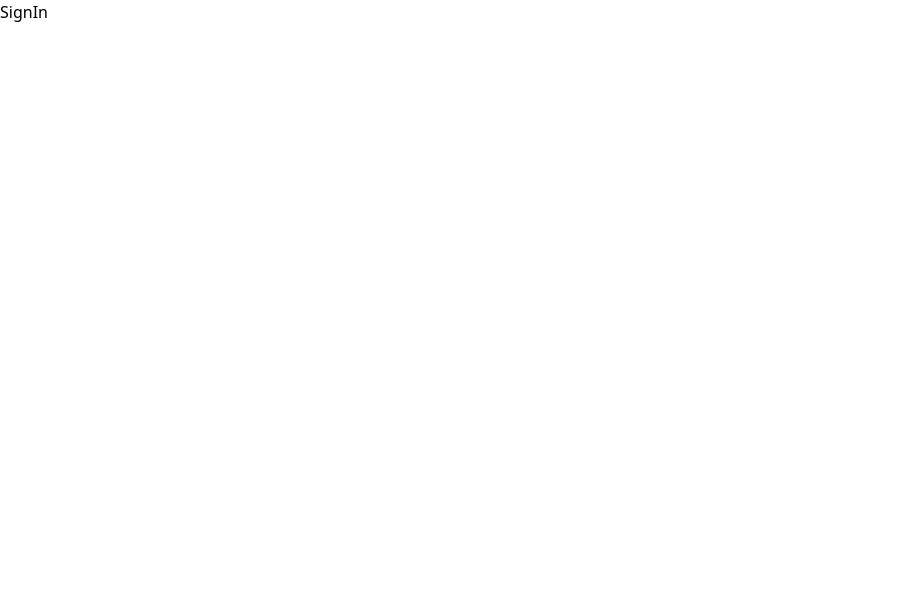
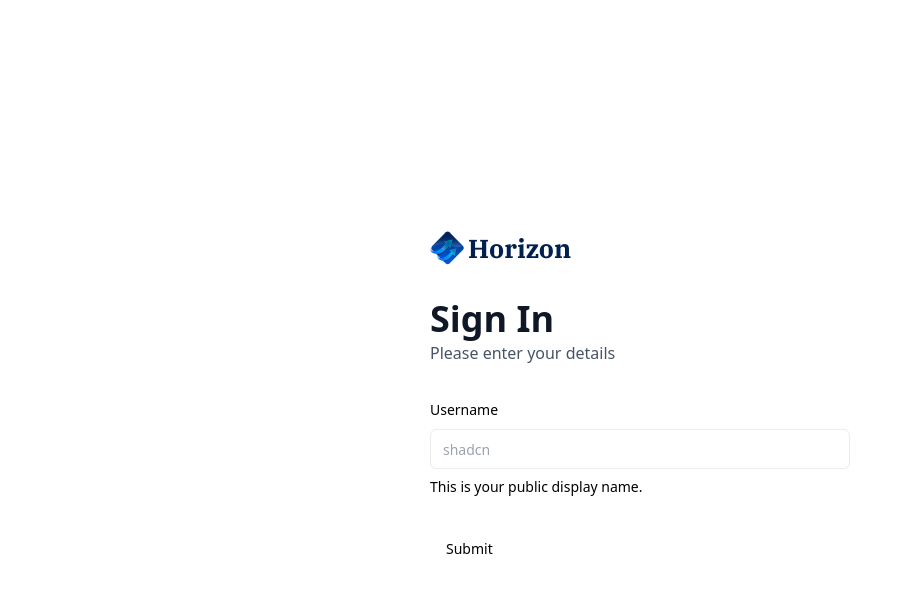
Before and after one commit to FURKANMEYDAN/bankingApp, a Next.js app in the folder banking-app/: page /sign-in in a window 1280 px wide. Shown: the top 592 px of the page, without its empty margins (0-912 px from the left). Built offline with nearby package versions, Linux system fonts and the light colour scheme.

Commit message:
dosyalar kurtarildi/Form kismina gecildi

```diff
--- a/banking-app/app/(auth)/sign-in/page.tsx
+++ b/banking-app/app/(auth)/sign-in/page.tsx
@@ -1,8 +1,11 @@
+import AuthForm from '@/components/AuthForm'
 import React from 'react'
 
 const SignIn = () => {
   return (
-    <div>SignIn</div>
+    <section className='flex-center size-full max-sm:px-6 '>
+      <AuthForm type="sign-in" />
+    </section>
   )
 }
 
--- a/banking-app/app/(auth)/sign-up/page.tsx
+++ b/banking-app/app/(auth)/sign-up/page.tsx
@@ -1,8 +1,11 @@
+import AuthForm from '@/components/AuthForm'
 import React from 'react'
 
 const SignUp = () => {
   return (
-    <div>SignUp</div>
+    <section className='flex-center size-full max-sm:px-6 '>
+      <AuthForm type="sign-up" />
+    </section>
   )
 }
 
--- /dev/null
+++ b/banking-app/components/AuthForm.tsx
@@ -0,0 +1,106 @@
+"use client";
+import Link from 'next/link'
+import Image from 'next/image'
+import React, { useState } from 'react'
+import { z } from "zod"
+import { zodResolver } from "@hookform/resolvers/zod"
+import { useForm } from "react-hook-form"
+import { Button } from "@/components/ui/button"
+import {
+    Form,
+    FormControl,
+    FormDescription,
+    FormField,
+    FormItem,
+    FormLabel,
+    FormMessage,
+} from "@/components/ui/form"
+import { Input } from "@/components/ui/input"
+const formSchema = z.object({
+    username: z.string().min(2, {
+        message: "Username must be at least 2 characters.",
+    }),
+})
+
+const AuthForm = ({ type }: { type: string }) => {
+
+    const [user, setUser] = useState(null)
+    // 1. Define your form.
+    const form = useForm<z.infer<typeof formSchema>>({
+        resolver: zodResolver(formSchema),
+        defaultValues: {
+            username: "",
+        },
+    })
+
+    // 2. Define a submit handler.
+    function onSubmit(values: z.infer<typeof formSchema>) {
+        // Do something with the form values.
+        // ✅ This will be type-safe and validated.
+        console.log(values)
+    }
+    return (
+        <section className='auth-form'>
+            <header className='flex flex-col gap-5 md:gap-8'>
+                <Link href="/" className="cursor-pointer flex items-center gap-1 ">
+                    <Image
+                        src="/icons/logo.svg"
+                        width={34}
+                        height={34}
+                        alt="Horizon logo"
+                    />
+                    <h1 className='text-26 font-ibm-plex-serif font-bold text-black-1'>Horizon</h1>
+                </Link>
+
+                <div className="flex flex-col gap-1 md:gap-3">
+                    <h1 className='text-24 lg:text-36 font-semibold text-gray-900'>{user
+                        ? 'Link Account'
+                        : type === 'sign-in'
+                            ? 'Sign In'
+                            : 'Sign up'
+                    }
+                        <p className="text-16 font-normal text-gray-600">
+                            {user
+                                ? 'Link your account to get started'
+                                : 'Please enter your details'
+                            }
+                        </p>
+                    </h1>
+                </div>
+            </header>
+            {user ? (
+                <div className="flex flex-col gap-4">
+                    {/*plaidLink*/}
+                </div>
+            ) : (
+                <div>
+                    <>
+                        <Form {...form}>
+                            <form onSubmit={form.handleSubmit(onSubmit)} className="space-y-8">
+                                <FormField
+                                    control={form.control}
+                                    name="username"
+                                    render={({ field }) => (
+                                        <FormItem>
+                                            <FormLabel>Username</FormLabel>
+                                            <FormControl>
+                                                <Input placeholder="shadcn" {...field} />
+                                            </FormControl>
+                                            <FormDescription>
+                                                This is your public display name.
+                                            </FormDescription>
+                                            <FormMessage />
+                                        </FormItem>
+                                    )}
+                                />
+                                <Button type="submit">Submit</Button>
+                            </form>
+                        </Form>
+                    </>
+                </div>
+            )}
+        </section>
+    )
+}
+
+export default AuthForm
--- /dev/null
+++ b/banking-app/components/ui/form.tsx
@@ -0,0 +1,178 @@
+"use client"
+
+import * as React from "react"
+import * as LabelPrimitive from "@radix-ui/react-label"
+import { Slot } from "@radix-ui/react-slot"
+import {
+  Controller,
+  ControllerProps,
+  FieldPath,
+  FieldValues,
+  FormProvider,
+  useFormContext,
+} from "react-hook-form"
+
+import { cn } from "@/lib/utils"
+import { Label } from "@/components/ui/label"
+
+const Form = FormProvider
+
+type FormFieldContextValue<
+  TFieldValues extends FieldValues = FieldValues,
+  TName extends FieldPath<TFieldValues> = FieldPath<TFieldValues>
+> = {
+  name: TName
+}
+
+const FormFieldContext = React.createContext<FormFieldContextValue>(
+  {} as FormFieldContextValue
+)
+
+const FormField = <
+  TFieldValues extends FieldValues = FieldValues,
+  TName extends FieldPath<TFieldValues> = FieldPath<TFieldValues>
+>({
+  ...props
+}: ControllerProps<TFieldValues, TName>) => {
+  return (
+    <FormFieldContext.Provider value={{ name: props.name }}>
+      <Controller {...props} />
+    </FormFieldContext.Provider>
+  )
+}
+
+const useFormField = () => {
+  const fieldContext = React.useContext(FormFieldContext)
+  const itemContext = React.useContext(FormItemContext)
+  const { getFieldState, formState } = useFormContext()
+
+  const fieldState = getFieldState(fieldContext.name, formState)
+
+  if (!fieldContext) {
+    throw new Error("useFormField should be used within <FormField>")
+  }
+
+  const { id } = itemContext
+
+  return {
+    id,
+    name: fieldContext.name,
+    formItemId: `${id}-form-item`,
+    formDescriptionId: `${id}-form-item-description`,
+    formMessageId: `${id}-form-item-message`,
+    ...fieldState,
+  }
+}
+
+type FormItemContextValue = {
+  id: string
+}
+
+const FormItemContext = React.createContext<FormItemContextValue>(
+  {} as FormItemContextValue
+)
+
+const FormItem = React.forwardRef<
+  HTMLDivElement,
+  React.HTMLAttributes<HTMLDivElement>
+>(({ className, ...props }, ref) => {
+  const id = React.useId()
+
+  return (
+    <FormItemContext.Provider value={{ id }}>
+      <div ref={ref} className={cn("space-y-2", className)} {...props} />
+    </FormItemContext.Provider>
+  )
+})
+FormItem.displayName = "FormItem"
+
+const FormLabel = React.forwardRef<
+  React.ElementRef<typeof LabelPrimitive.Root>,
+  React.ComponentPropsWithoutRef<typeof LabelPrimitive.Root>
+>(({ className, ...props }, ref) => {
+  const { error, formItemId } = useFormField()
+
+  return (
+    <Label
+      ref={ref}
+      className={cn(error && "text-destructive", className)}
+      htmlFor={formItemId}
+      {...props}
+    />
+  )
+})
+FormLabel.displayName = "FormLabel"
+
+const FormControl = React.forwardRef<
+  React.ElementRef<typeof Slot>,
+  React.ComponentPropsWithoutRef<typeof Slot>
+>(({ ...props }, ref) => {
+  const { error, formItemId, formDescriptionId, formMessageId } = useFormField()
+
+  return (
+    <Slot
+      ref={ref}
+      id={formItemId}
+      aria-describedby={
+        !error
+          ? `${formDescriptionId}`
+          : `${formDescriptionId} ${formMessageId}`
+      }
+      aria-invalid={!!error}
+      {...props}
+    />
+  )
+})
+FormControl.displayName = "FormControl"
+
+const FormDescription = React.forwardRef<
+  HTMLParagraphElement,
+  React.HTMLAttributes<HTMLParagraphElement>
+>(({ className, ...props }, ref) => {
+  const { formDescriptionId } = useFormField()
+
+  return (
+    <p
+      ref={ref}
+      id={formDescriptionId}
+      className={cn("text-sm text-muted-foreground", className)}
+      {...props}
+    />
+  )
+})
+FormDescription.displayName = "FormDescription"
+
+const FormMessage = React.forwardRef<
+  HTMLParagraphElement,
+  React.HTMLAttributes<HTMLParagraphElement>
+>(({ className, children, ...props }, ref) => {
+  const { error, formMessageId } = useFormField()
+  const body = error ? String(error?.message) : children
+
+  if (!body) {
+    return null
+  }
+
+  return (
+    <p
+      ref={ref}
+      id={formMessageId}
+      className={cn("text-sm font-medium text-destructive", className)}
+      {...props}
+    >
+      {body}
+    </p>
+  )
+})
+FormMessage.displayName = "FormMessage"
+
+export {
+  useFormField,
+  Form,
+  FormItem,
+  FormLabel,
+  FormControl,
+  FormDescription,
+  FormMessage,
+  FormField,
+}
--- /dev/null
+++ b/banking-app/components/ui/input.tsx
@@ -0,0 +1,25 @@
+import * as React from "react"
+
+import { cn } from "@/lib/utils"
+
+export interface InputProps
+  extends React.InputHTMLAttributes<HTMLInputElement> {}
+
+const Input = React.forwardRef<HTMLInputElement, InputProps>(
+  ({ className, type, ...props }, ref) => {
+    return (
+      <input
+        type={type}
+        className={cn(
+          "flex h-10 w-full rounded-md border border-input bg-background px-3 py-2 text-sm ring-offset-background file:border-0 file:bg-transparent file:text-sm file:font-medium file:text-foreground placeholder:text-muted-foreground focus-visible:outline-none focus-visible:ring-2 focus-visible:ring-ring focus-visible:ring-offset-2 disabled:cursor-not-allowed disabled:opacity-50",
+          className
+        )}
+        ref={ref}
+        {...props}
+      />
+    )
+  }
+)
+Input.displayName = "Input"
+
+export { Input }
--- /dev/null
+++ b/banking-app/components/ui/label.tsx
@@ -0,0 +1,26 @@
+"use client"
+
+import * as React from "react"
+import * as LabelPrimitive from "@radix-ui/react-label"
+import { cva, type VariantProps } from "class-variance-authority"
+
+import { cn } from "@/lib/utils"
+
+const labelVariants = cva(
+  "text-sm font-medium leading-none peer-disabled:cursor-not-allowed peer-disabled:opacity-70"
+)
+
+const Label = React.forwardRef<
+  React.ElementRef<typeof LabelPrimitive.Root>,
+  React.ComponentPropsWithoutRef<typeof LabelPrimitive.Root> &
+    VariantProps<typeof labelVariants>
+>(({ className, ...props }, ref) => (
+  <LabelPrimitive.Root
+    ref={ref}
+    className={cn(labelVariants(), className)}
+    {...props}
+  />
+))
+Label.displayName = LabelPrimitive.Root.displayName
+
+export { Label }
--- a/banking-app/package.json
+++ b/banking-app/package.json
@@ -9,7 +9,9 @@
     "lint": "next lint"
   },
   "dependencies": {
+    "@hookform/resolvers": "^3.9.0",
     "@radix-ui/react-dialog": "^1.1.1",
+    "@radix-ui/react-label": "^2.1.0",
     "@radix-ui/react-slot": "^1.1.0",
     "chart.js": "^4.4.4",
     "class-variance-authority": "^0.7.0",
@@ -21,8 +23,10 @@
     "react-chartjs-2": "^5.2.0",
     "react-countup": "^6.5.3",
     "react-dom": "^18",
+    "react-hook-form": "^7.53.0",
     "tailwind-merge": "^2.5.2",
-    "tailwindcss-animate": "^1.0.7"
+    "tailwindcss-animate": "^1.0.7",
+    "zod": "^3.23.8"
   },
   "devDependencies": {
     "@types/node": "^20",
```
Also changed, not shown: 1 other file (tests, documents, lock files or other folders).
